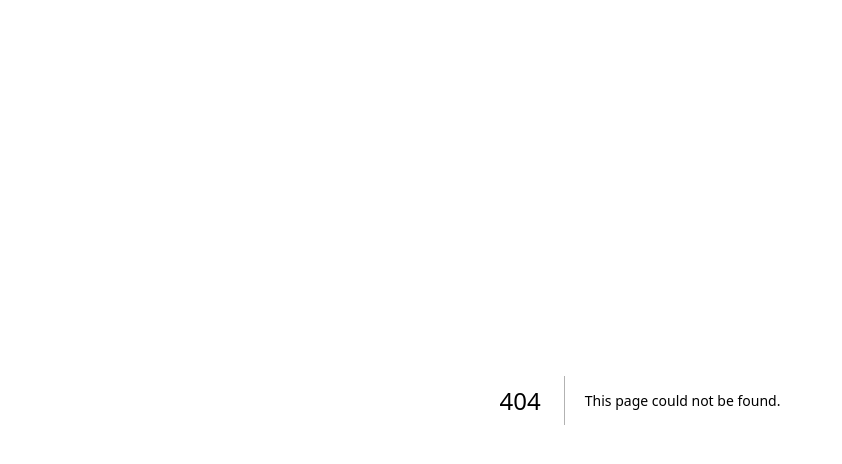
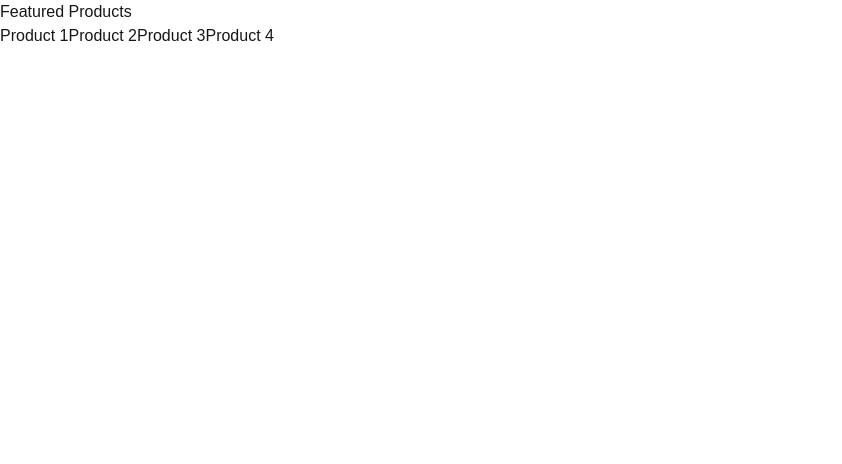
Before and after one commit to seguna15/rendering-demo, a Next.js app: page /products in a window 1280 px wide. Before the commit this address had no page. Shown: the top 464 px of the page, without its empty margins (0-842 px from the left). Built offline with nearby package versions, Linux system fonts and the light colour scheme.

Commit message:
static and dynamic rendering

```diff
--- a/src/app/about/page.tsx
+++ b/src/app/about/page.tsx
@@ -1,5 +1,11 @@
+import { cookies } from "next/headers"
 
-export default function AboutPage(){
+/** dynamic rendering at request time is triggered automatically by cookies, headers, after etc. npm run build */
+export default async function AboutPage(){
+    const cookieStore = await cookies();
+    const theme = cookieStore.get("theme");
+    console.log(theme);
+
     console.log("About server component...")
     return <h1>About Page {new Date().toLocaleTimeString()}</h1>
 }
--- /dev/null
+++ b/src/app/products/[id]/page.tsx
@@ -0,0 +1,18 @@
+export const dynamicParams = false;
+/**generateStatic params runs at build time and its useful for features products, popular blog posts etc */
+export async function generateStaticParams(){
+    return [
+        {id: '1'},
+        {id: '2'},
+        {id: '3'},
+    ]
+}
+
+
+export default async function ProductPage({params}: {params: Promise<{id: string}>}){
+    const {id} = await params;
+
+    return (
+        <h1>Product {id} details rendered at {new Date().toString()}</h1>
+    )
+}
--- /dev/null
+++ b/src/app/products/page.tsx
@@ -0,0 +1,14 @@
+import Link from "next/link";
+
+/** generate static params */
+export default function ProductsPage (){
+    return(
+        <>
+            <h1>Featured Products</h1>
+            <Link href="/products/1">Product 1</Link>
+            <Link href="/products/2">Product 2</Link>
+            <Link href="/products/3">Product 3</Link>
+            <Link href="/products/4">Product 4</Link>
+        </>
+    )
+}
```
